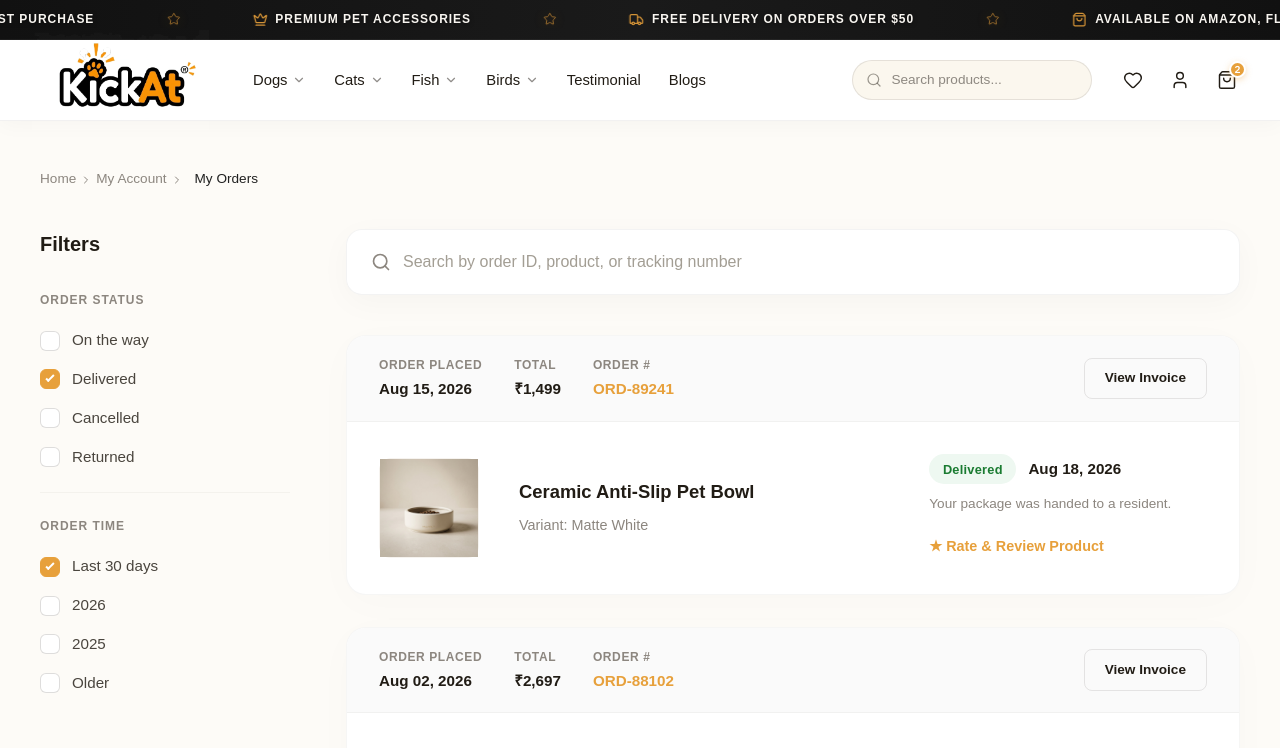
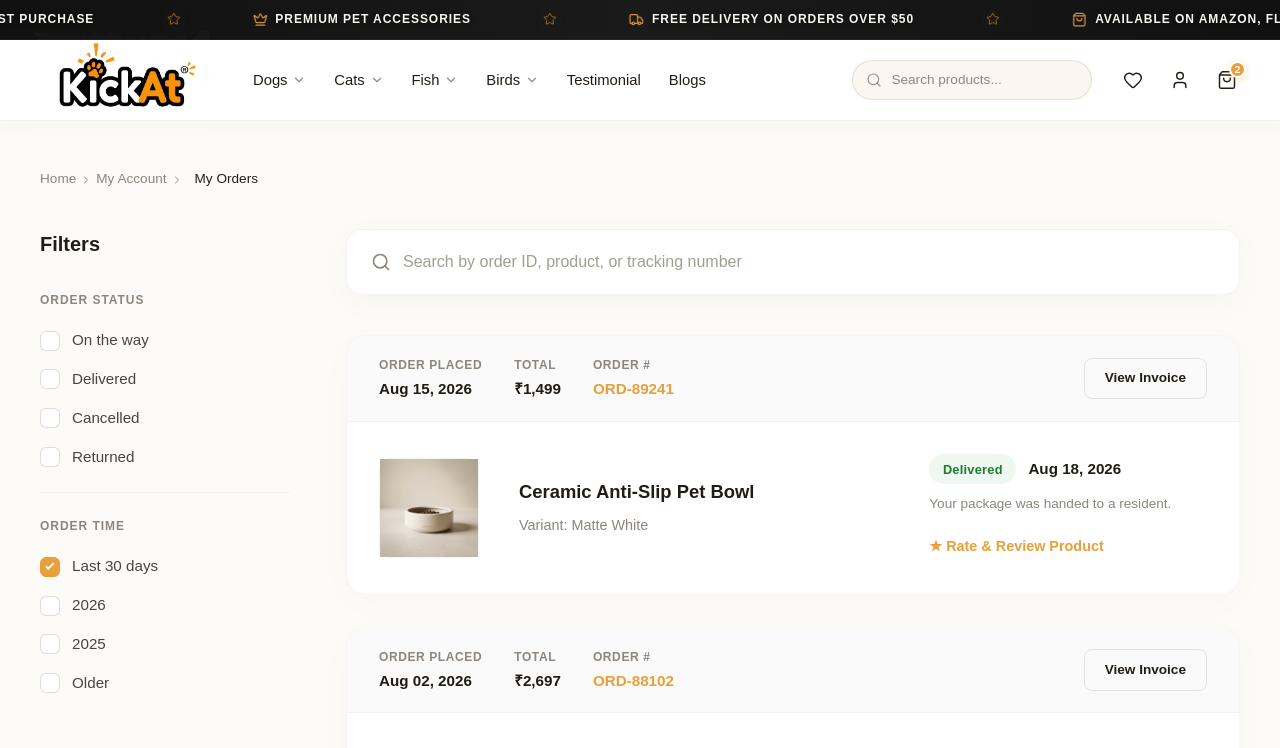
Before and after one commit to SevenX-Labs/kickat-client, a Next.js app: page /orders in a window 1280 px wide. Shown: the top 748 px of the page. Built offline with nearby package versions, Linux system fonts and the light colour scheme.

Commit message:
feat: add user orders page with filtering, searching, and status tracking functionality

```diff
--- a/src/app/orders/page.tsx
+++ b/src/app/orders/page.tsx
@@ -1,5 +1,6 @@
 "use client";
 
+import { useState, useMemo } from 'react';
 import Image from 'next/image';
 import Link from 'next/link';
 import { Search, ChevronRight, Package, ArrowRight } from 'lucide-react';
@@ -43,6 +44,45 @@ const orders = [
 ];
 
 export default function OrdersPage() {
+  const [searchQuery, setSearchQuery] = useState('');
+  const [statusFilters, setStatusFilters] = useState<string[]>([]);
+  const [timeFilter, setTimeFilter] = useState<string>('Last 30 days');
+
+  const toggleStatusFilter = (status: string) => {
+    setStatusFilters(prev =>
+      prev.includes(status)
+        ? prev.filter(s => s !== status)
+        : [...prev, status]
+    );
+  };
+
+  const filteredOrders = useMemo(() => {
+    return orders.filter(order => {
+      // 1. Search Filter
+      if (searchQuery) {
+        const query = searchQuery.toLowerCase();
+        const matchesId = order.id.toLowerCase().includes(query);
+        const matchesProduct = order.items.some(item =>
+          item.name.toLowerCase().includes(query)
+        );
+        if (!matchesId && !matchesProduct) return false;
+      }
+
+      // 2. Status Filter
+      if (statusFilters.length > 0) {
+        const mappedStatuses = statusFilters.map(s => s === 'On the way' ? 'Processing' : s);
+        if (!mappedStatuses.includes(order.status)) return false;
+      }
+
+      // 3. Time Filter (Simple mock implementation based on year string)
+      if (timeFilter === '2026' && !order.date.includes('2026')) return false;
+      if (timeFilter === '2025' && !order.date.includes('2025')) return false;
+      // Note: 'Last 30 days' and 'Older' bypass this mock check to just show everything recent
+
+      return true;
+    });
+  }, [searchQuery, statusFilters, timeFilter]);
+
   return (
     <div className={styles.pageWrapper}>
       <div className={styles.container}>
@@ -64,42 +104,33 @@ export default function OrdersPage() {
 
             <div className={styles.filterSection}>
               <div className={styles.filterTitle}>Order Status</div>
-              <label className={styles.checkboxLabel}>
-                <input type="checkbox" className={styles.checkboxInput} />
-                On the way
+              {['On the way', 'Delivered', 'Cancelled', 'Returned'].map(status => (
+                <label key={status} className={styles.checkboxLabel}>
+                  <input
+                    type="checkbox"
+                    className={styles.checkboxInput}
+                    checked={statusFilters.includes(status)}
+                    onChange={() => toggleStatusFilter(status)}
+                  />
+                  {status}
                 </label>
-              <label className={styles.checkboxLabel}>
-                <input type="checkbox" className={styles.checkboxInput} defaultChecked />
-                Delivered
-              </label>
-              <label className={styles.checkboxLabel}>
-                <input type="checkbox" className={styles.checkboxInput} />
-                Cancelled
-              </label>
-              <label className={styles.checkboxLabel}>
-                <input type="checkbox" className={styles.checkboxInput} />
-                Returned
-              </label>
+              ))}
             </div>
 
             <div className={styles.filterSection}>
               <div className={styles.filterTitle}>Order Time</div>
-              <label className={styles.checkboxLabel}>
-                <input type="checkbox" className={styles.checkboxInput} defaultChecked />
-                Last 30 days
+              {['Last 30 days', '2026', '2025', 'Older'].map(time => (
+                <label key={time} className={styles.checkboxLabel}>
+                  <input
+                    type="radio"
+                    name="orderTime"
+                    className={styles.checkboxInput}
+                    checked={timeFilter === time}
+                    onChange={() => setTimeFilter(time)}
+                  />
+                  {time}
                 </label>
-              <label className={styles.checkboxLabel}>
-                <input type="checkbox" className={styles.checkboxInput} />
-                2026
-              </label>
-              <label className={styles.checkboxLabel}>
-                <input type="checkbox" className={styles.checkboxInput} />
-                2025
-              </label>
-              <label className={styles.checkboxLabel}>
-                <input type="checkbox" className={styles.checkboxInput} />
-                Older
-              </label>
+              ))}
             </div>
           </aside>
 
@@ -115,12 +146,20 @@ export default function OrdersPage() {
                 type="text"
                 className={styles.searchInput}
                 placeholder="Search by order ID, product, or tracking number"
+                value={searchQuery}
+                onChange={(e) => setSearchQuery(e.target.value)}
               />
             </div>
 
             {/* Orders List */}
             <div className={styles.ordersList}>
-              {orders.map(order => (
+              {filteredOrders.length === 0 ? (
+                <div style={{ textAlign: 'center', padding: '4rem 0', color: '#8C867F' }}>
+                  <Package size={48} strokeWidth={1} style={{ margin: '0 auto 1rem', opacity: 0.5 }} />
+                  <p>No orders found matching your filters.</p>
+                </div>
+              ) : (
+                filteredOrders.map(order => (
                   <div key={order.id} className={styles.orderCard}>
 
                     {/* Order Header */}
@@ -196,7 +235,8 @@ export default function OrdersPage() {
                     </Link>
 
                   </div>
-              ))}
+                ))
+              )}
             </div>
 
           </main>
```
Lines whose indentation alone changed are shown as unchanged.
